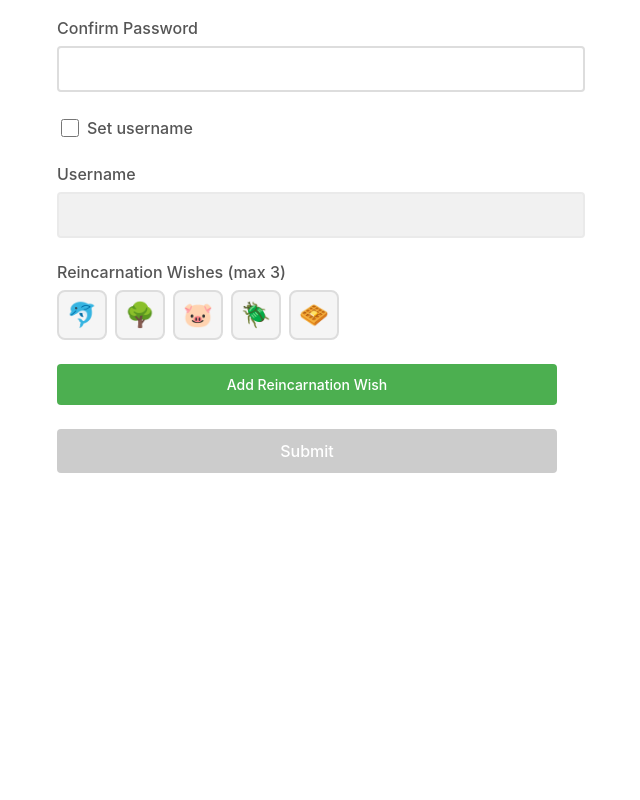
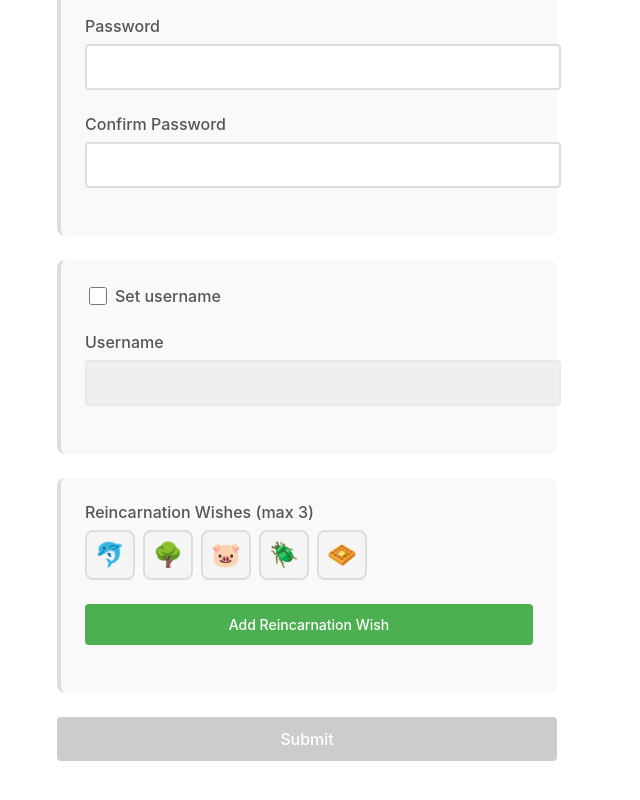
Before and after one commit to hus-yoo-digital/ng-signal-form-poc, an Angular app: page /old-reactive in a window 1280 px wide. Shown: the part 544-1344 px from the top of the page, without its empty margins (333-973 px from the left). Before the commit the page ends 1081 px from the top, so only its background shows below. Built offline with nearby package versions, Linux system fonts and the light colour scheme.

Commit message:
validator toggle

```diff
--- a/src/app/new-signal-form/new-signal-form.component.html
+++ b/src/app/new-signal-form/new-signal-form.component.html
@@ -14,6 +14,8 @@
     <div class="auto-save-status">💾 {{ autoSaveStatus() }}</div>
     }
 
+    <!-- Email Section -->
+    <div class="form-section">
       <div class="form-field">
         <label for="email-signal">Email</label>
         <input
@@ -29,7 +31,10 @@
         </span>
         }
       </div>
+    </div>
 
+    <!-- Password Section -->
+    <div class="form-section">
       <div class="form-field">
         <label class="checkbox-label">
           <input type="checkbox" [field]="userForm.longPassword" />
@@ -68,6 +73,10 @@
         </span>
         }
       </div>
+    </div>
+
+    <!-- Username Section -->
+    <div class="form-section">
       <div class="form-field">
         <label class="checkbox-label">
           <input type="checkbox" [field]="userForm.setUsername" />
@@ -90,7 +99,10 @@
         </span>
         }
       </div>
+    </div>
 
+    <!-- Reincarnation Section -->
+    <div class="form-section">
       <div class="form-field">
         <label>Reincarnation Wishes (max 3)</label>
 
@@ -103,7 +115,12 @@
           >
             🐬
           </button>
-        <button type="button" class="icon-btn" (click)="setReincarnationValue('tree')" title="Tree">
+          <button
+            type="button"
+            class="icon-btn"
+            (click)="setReincarnationValue('tree')"
+            title="Tree"
+          >
             🌳
           </button>
           <button type="button" class="icon-btn" (click)="setReincarnationValue('pig')" title="Pig">
@@ -152,6 +169,7 @@
           Add Reincarnation Wish
         </button>
       </div>
+    </div>
 
     <button type="submit" [disabled]="userForm().invalid()">Submit</button>
   </form>
--- a/src/app/new-signal-form/new-signal-form.component.scss
+++ b/src/app/new-signal-form/new-signal-form.component.scss
@@ -4,6 +4,18 @@
   padding: 2rem;
   font-family: -apple-system, BlinkMacSystemFont, 'Segoe UI', Roboto, 'Helvetica Neue', Arial,
     sans-serif;
+}
+
+.form-section {
+  padding: 1.5rem;
+  margin-bottom: 1.5rem;
+  background-color: #f9f9f9;
+  border-radius: 8px;
+  border-left: 4px solid #ddd;
+
+  &:last-of-type {
+    margin-bottom: 0;
+  }
 }
 
 .auto-save-status {
@@ -189,6 +201,7 @@ h2 {
 button[type='submit'] {
   width: 100%;
   padding: 0.75rem;
+  margin-top: 1.5rem;
   background-color: #333;
   color: white;
   border: none;
--- a/src/app/old-reactive-form/old-reactive-form.component.html
+++ b/src/app/old-reactive-form/old-reactive-form.component.html
@@ -7,6 +7,8 @@
     <div class="auto-save-status">💾 {{ autoSaveStatus }}</div>
     }
 
+    <!-- Email Section -->
+    <div class="form-section">
       <div class="form-field">
         <label for="email">Email</label>
         <input
@@ -20,7 +22,10 @@
         <span class="error">{{ getEmailError() }}</span>
         }
       </div>
+    </div>
 
+    <!-- Password Section -->
+    <div class="form-section">
       <div class="form-field">
         <label class="checkbox-label">
           <input type="checkbox" formControlName="longPassword" />
@@ -55,6 +60,10 @@
         <span class="error">{{ getConfirmPasswordError() }}</span>
         }
       </div>
+    </div>
+
+    <!-- Username Section -->
+    <div class="form-section">
       <div class="form-field">
         <label class="checkbox-label">
           <input type="checkbox" formControlName="setUsername" />
@@ -75,7 +84,10 @@
         <span class="error">{{ getUsernameError() }}</span>
         }
       </div>
+    </div>
 
+    <!-- Reincarnation Section -->
+    <div class="form-section">
       <div class="form-field">
         <label>Reincarnation Wishes (max 3)</label>
 
@@ -88,7 +100,12 @@
           >
             🐬
           </button>
-        <button type="button" class="icon-btn" (click)="setReincarnationValue('tree')" title="Tree">
+          <button
+            type="button"
+            class="icon-btn"
+            (click)="setReincarnationValue('tree')"
+            title="Tree"
+          >
             🌳
           </button>
           <button type="button" class="icon-btn" (click)="setReincarnationValue('pig')" title="Pig">
@@ -139,6 +156,7 @@
           Add Reincarnation Wish
         </button>
       </div>
+    </div>
 
     <button type="submit" [disabled]="form.invalid">Submit</button>
   </form>
--- a/src/app/old-reactive-form/old-reactive-form.component.scss
+++ b/src/app/old-reactive-form/old-reactive-form.component.scss
@@ -4,6 +4,18 @@
   padding: 2rem;
   font-family: -apple-system, BlinkMacSystemFont, 'Segoe UI', Roboto, 'Helvetica Neue', Arial,
     sans-serif;
+}
+
+.form-section {
+  padding: 1.5rem;
+  margin-bottom: 1.5rem;
+  background-color: #f9f9f9;
+  border-radius: 8px;
+  border-left: 4px solid #ddd;
+
+  &:last-of-type {
+    margin-bottom: 0;
+  }
 }
 
 .auto-save-status {
@@ -178,6 +190,7 @@ h2 {
 button[type='submit'] {
   width: 100%;
   padding: 0.75rem;
+  margin-top: 1.5rem;
   background-color: #333;
   color: white;
   border: none;
```
Lines whose indentation alone changed are shown as unchanged.
